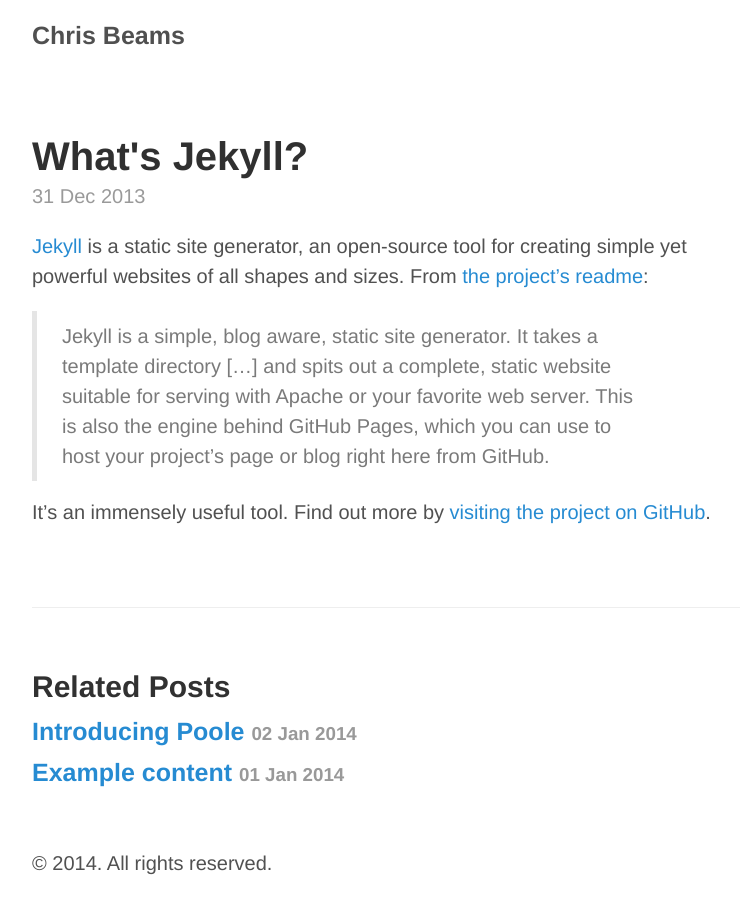
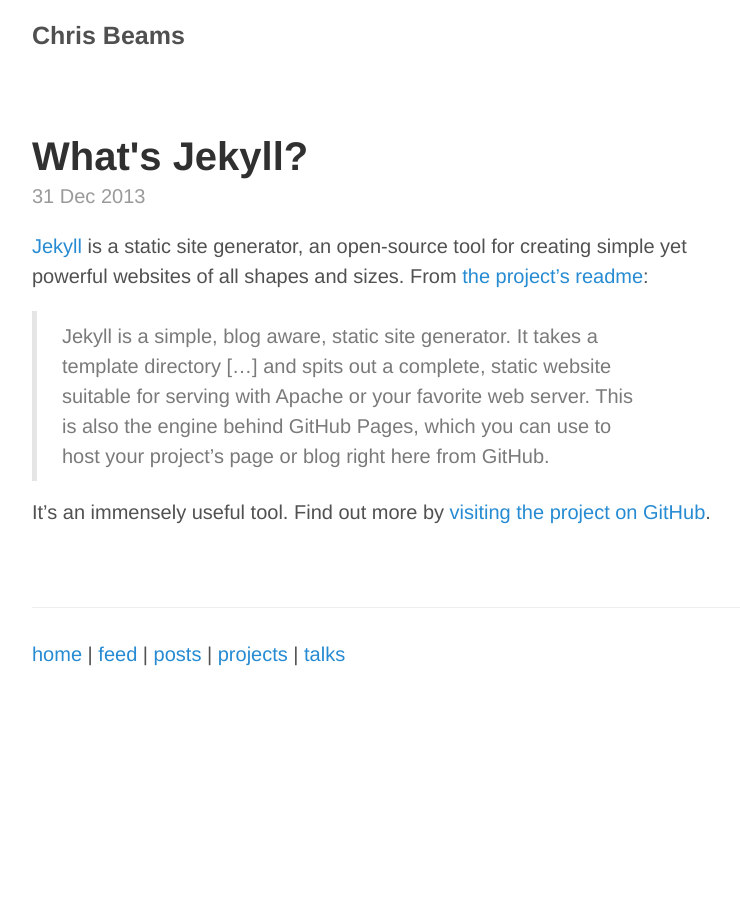
Before and after one commit to chiyodad/cbeams.github.io, a Jekyll site: the page built from _posts/2013-12-31-whats-jekyll.md, in a window 1280 px wide. Shown: the whole page, without its empty margins (248-988 px from the left). Built offline with Jekyll 4.4.1, drawn with Linux system fonts in a browser that asks for light colours; Markdown is read by kramdown in place of the engine named in the settings.

Commit message:
Flesh out content and navigation

```diff
--- /dev/null
+++ b/_includes/footer.html
@@ -0,0 +1,6 @@
+      <div class="footer">
+
+        <hr/>
+
+        <p><a href="/">home</a> | <a href="/atom.xml">feed</a> | <a href="/posts">posts</a> | <a href="/projects">projects</a> | <a href="/talks">talks</a></p>
+      </div>
--- a/_includes/head.html
+++ b/_includes/head.html
@@ -17,6 +17,6 @@
   <link rel="stylesheet" href="{{ site.baseurl }}public/css/beams.css">
   <link rel="stylesheet" href="{{ site.baseurl }}public/css/syntax.css">
 
-  <!-- RSS -->
-  <link rel="alternate" type="application/rss+xml" title="RSS" href="{{ site.baseurl }}atom.xml">
+  <!-- Atom feed -->
+  <link rel="alternate" type="application/atom+xml" title="Atom" href="{{ site.baseurl }}atom.xml">
 </head>
--- a/_layouts/default.html
+++ b/_layouts/default.html
@@ -15,11 +15,8 @@
 
       {{ content }}
 
-      <div class="footer">
-        <p>
-          &copy; {{ site.time | date: '%Y' }}. All rights reserved.
-        </p>
-      </div>
+
+      {% include footer.html %}
     </div>
 
   </body>
--- a/_layouts/post.html
+++ b/_layouts/post.html
@@ -7,19 +7,3 @@
   <span class="post-date">{{ page.date | date_to_string }}</span>
   {{ content }}
 </div>
-
-<div class="related">
-  <h2>Related Posts</h2>
-  <ul class="related-posts">
-    {% for post in site.related_posts limit:3 %}
-      <li>
-        <h3>
-          <a href="{{ site.baseurl }}{{ post.url }}">
-            {{ post.title }}
-            <small>{{ post.date | date_to_string }}</small>
-          </a>
-        </h3>
-      </li>
-    {% endfor %}
-  </ul>
-</div>
```
Also changed, not shown: index.html (+6 -29 lines).
